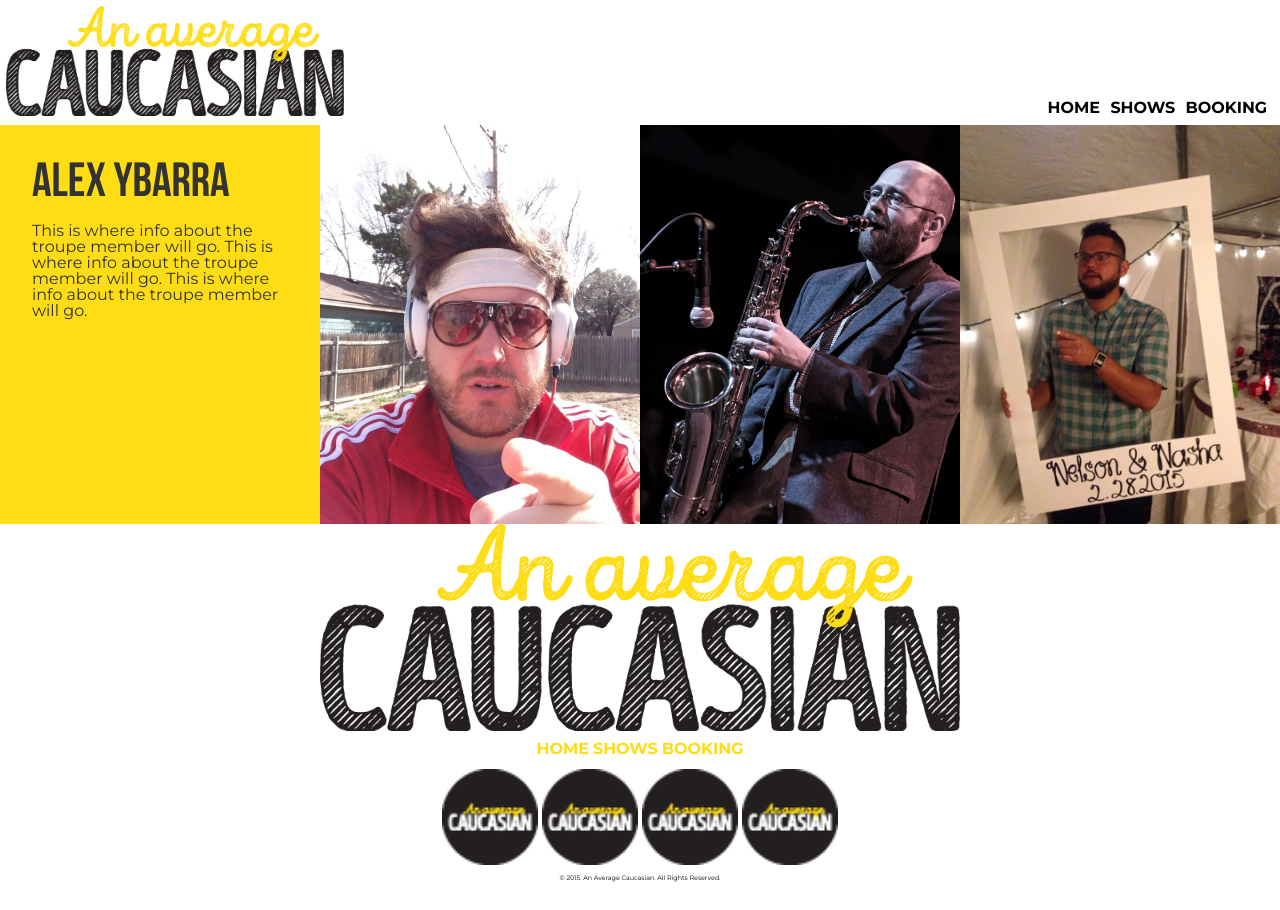
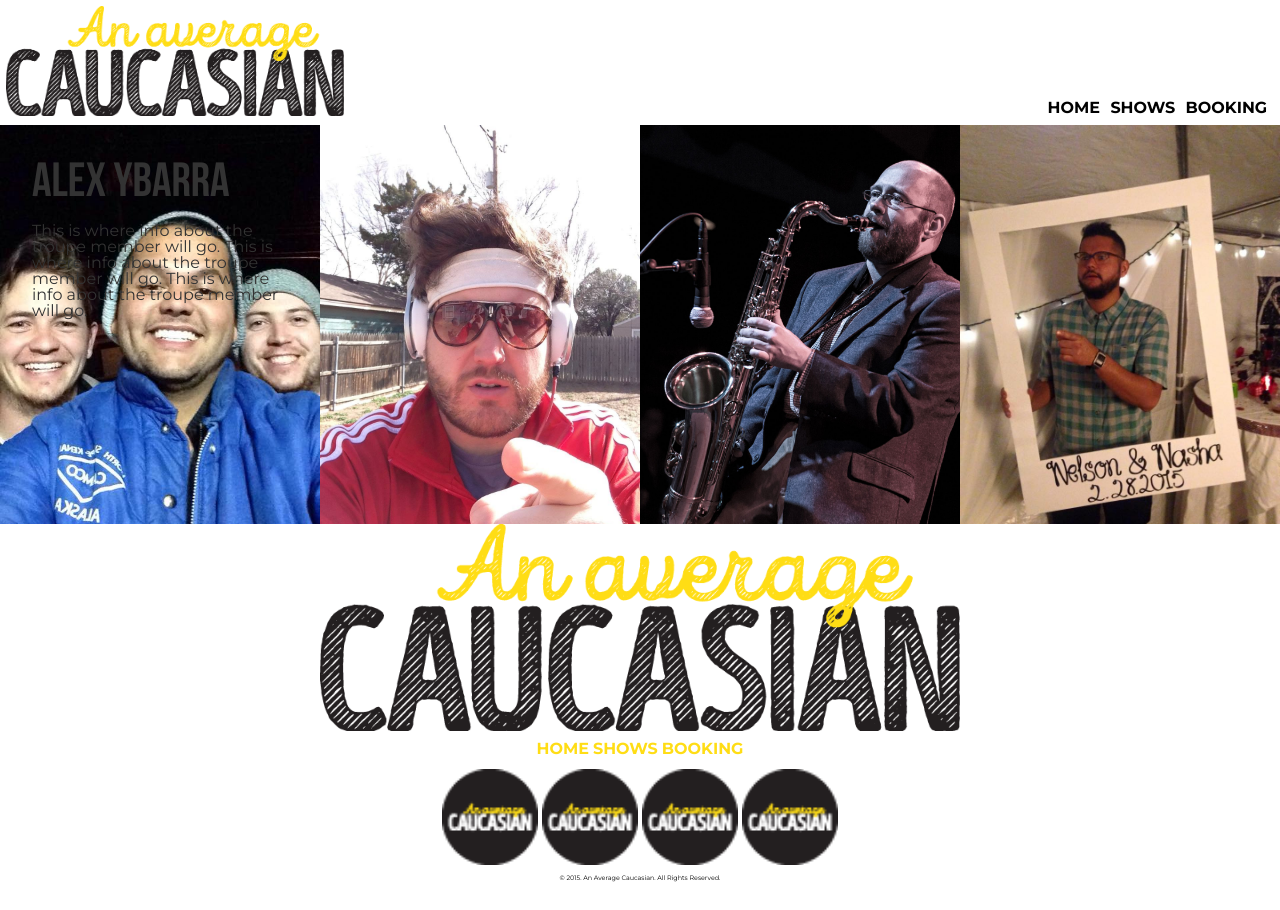
Before and after one commit to kevinmcullen/an-average-caucasian, a plain HTML site: page index.html in a window 1280 px wide. In both pictures the pointer is over the element 160 px from the left and 324 px from the top of the page. Drawn offline with nearby package versions, Linux system fonts and the light colour scheme.

Commit message:
test home 2

```diff
--- a/css/main.css
+++ b/css/main.css
@@ -421,6 +421,13 @@ RESPONSIVE
   .image-members div.member.one {
           background-image: url(../img/alex1.jpg);
   }
+
+  .image-members div.member.one:hover {
+        background-image: url(../img/alex2.jpg);
+}
+
+
+
   .image-members div.member.two {
         background-image: url(../img/carl.jpg);
 }
```
Also changed, not shown: img/alex2.jpg (added).
